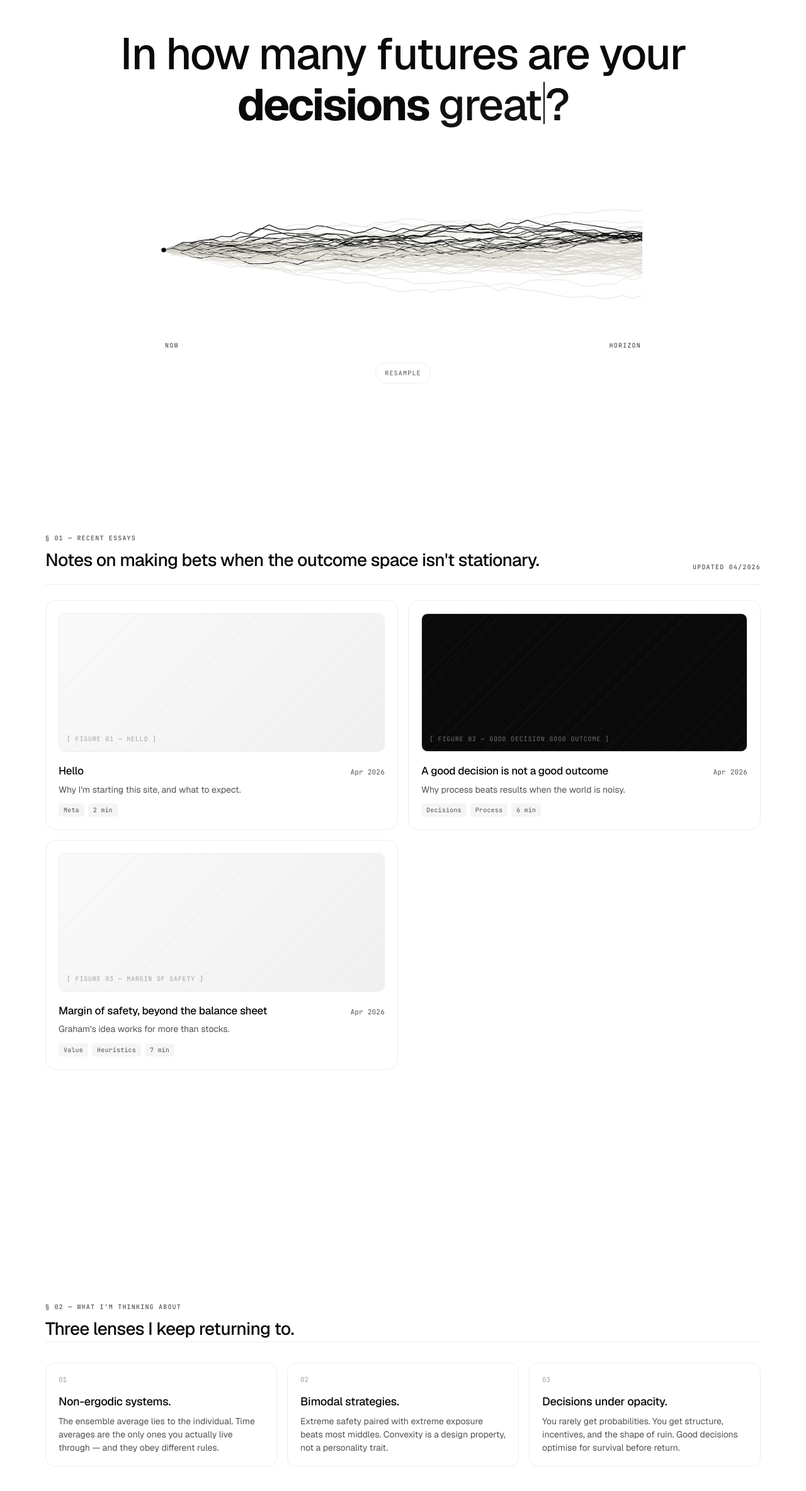
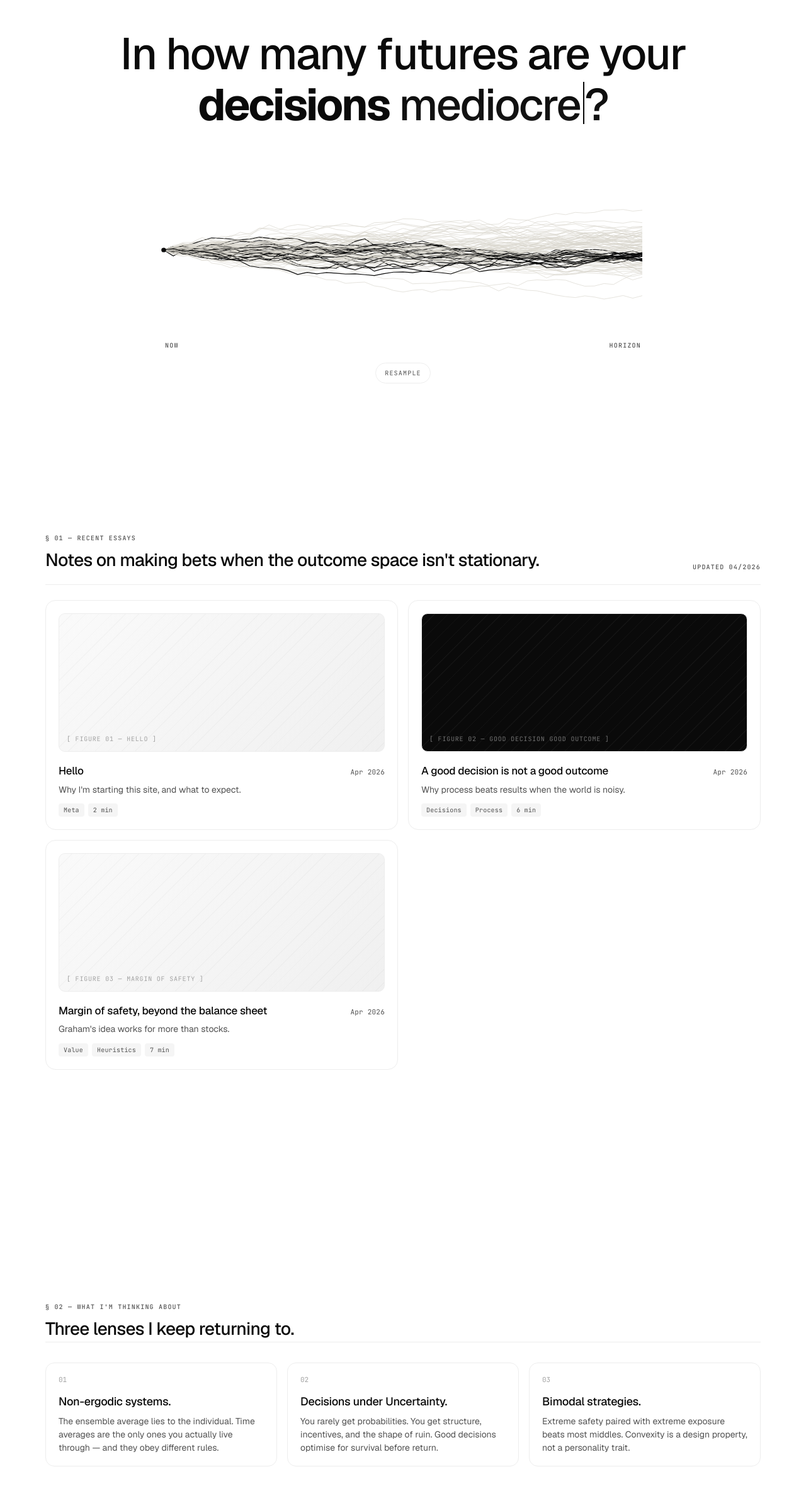
Before and after one commit to juliustgeiger-lab/Personal-Webseite, a Next.js app: page / in a window 1280 px wide. Shown: the part 873-3241 px from the top of the page at 63% size. Built offline with nearby package versions, Linux system fonts and the light colour scheme.

Commit message:
Principles: rename 'opacity'→'Uncertainty', swap order (Bimodal last); RotatingWord: pick random next word instead of sequential

```diff
--- a/src/app/page.tsx
+++ b/src/app/page.tsx
@@ -103,18 +103,18 @@ export default function Home() {
           </div>
           <div className="principle">
             <span className="num">02</span>
+            <h3>Decisions under Uncertainty.</h3>
+            <p>
+              You rarely get probabilities. You get structure, incentives, and the shape
+              of ruin. Good decisions optimise for survival before return.
+            </p>
+          </div>
+          <div className="principle">
+            <span className="num">03</span>
             <h3>Bimodal strategies.</h3>
             <p>
               Extreme safety paired with extreme exposure beats most middles. Convexity
               is a design property, not a personality trait.
-            </p>
-          </div>
-          <div className="principle">
-            <span className="num">03</span>
-            <h3>Decisions under opacity.</h3>
-            <p>
-              You rarely get probabilities. You get structure, incentives, and the shape
-              of ruin. Good decisions optimise for survival before return.
             </p>
           </div>
         </div>
--- a/src/components/RotatingWord.tsx
+++ b/src/components/RotatingWord.tsx
@@ -41,7 +41,14 @@ export default function RotatingWord({
       if (text.length > 0) {
         t = setTimeout(() => setText(text.slice(0, -1)), deleteMs);
       } else {
-        setI((i + 1) % words.length);
+        // Pick a random next word different from the current one
+        let next = i;
+        if (words.length > 1) {
+          while (next === i) {
+            next = Math.floor(Math.random() * words.length);
+          }
+        }
+        setI(next);
         setPhase("typing");
         return;
       }
```
